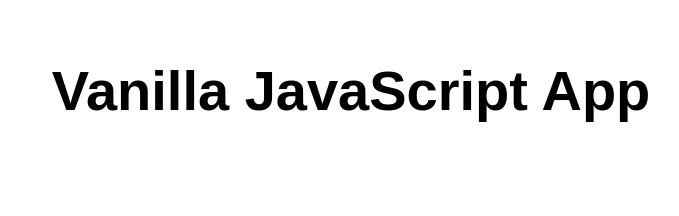
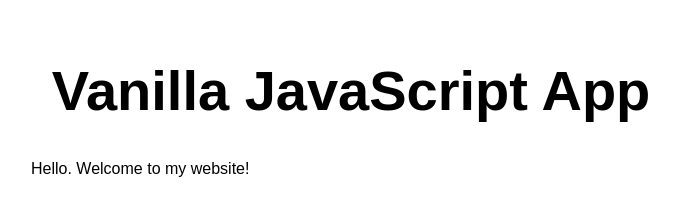
Before and after one commit to CoconutMacaroon/staticwebsite, a plain HTML site: page index.html in a window 1280 px wide. Shown: the whole page, without its empty margins (289-968 px from the left). Drawn offline with Linux system fonts and the light colour scheme.

Commit message:
Update the text as a test

```diff
--- a/index.html
+++ b/index.html
@@ -11,6 +11,7 @@
 <body>
   <main>
     <h1>Vanilla JavaScript App</h1>
+    Hello. Welcome to my website!
   </main>
 </body>
 
```
